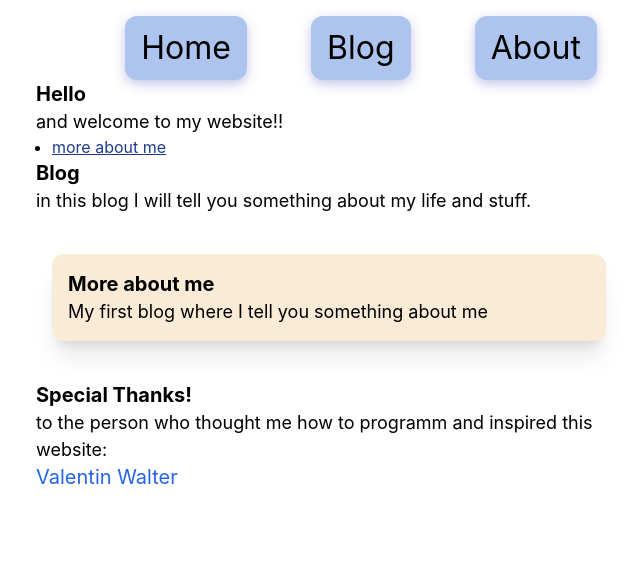
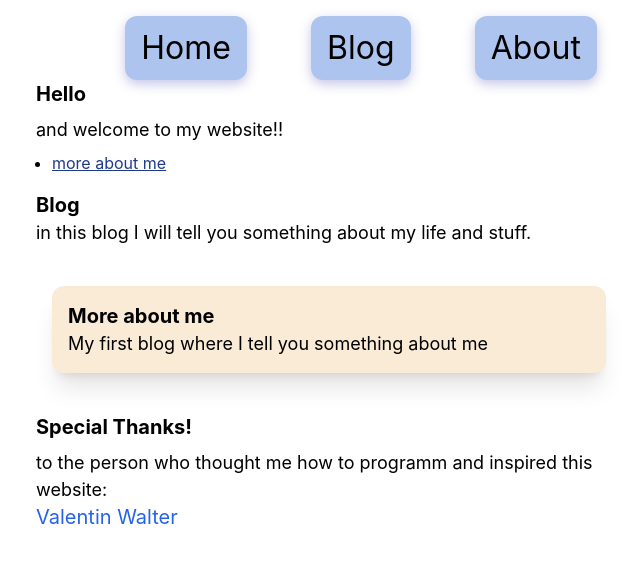
Before and after one commit to pat0245/pat0245.github.io, a Next.js app: page / in a window 1280 px wide. Shown: the top 562 px of the page, without its empty margins (311-951 px from the left). Built offline with nearby package versions, Linux system fonts and the light colour scheme.

Commit message:
Update index.jsx

```diff
--- a/pages/index.jsx
+++ b/pages/index.jsx
@@ -18,15 +18,15 @@ export default function Home() {
 
         <Container className="mt-20 mx-4">
           <h1 className="font-bold text-xl">Hello</h1>
-          <p className="text-l">and welcome to my website!!</p>
-          <ul className="list-disc mx-4 rotate-scale origin-left">
+          <p className="text-l mt-2">and welcome to my website!!</p>
+          <ul className="list-disc mx-4 rotate-scale origin-left mt-2">
             <li>
               <Link href="/about">
                 <a className="underline text-blue-900">more about me</a>
               </Link>
             </li>
           </ul>
-          <h1 className="font-bold text-xl">Blog</h1>
+          <h1 className="font-bold text-xl mt-4">Blog</h1>
           <p>in this blog I will tell you something about my life and stuff.</p>
           <div className="">
             <Link href="/myFirstBlog">
@@ -40,7 +40,7 @@ export default function Home() {
             </Link>
           </div>
           <h1 className="font-bold text-xl">Special Thanks!</h1>
-          <p>
+          <p className="mt-2">
             to the person who thought me how to programm and inspired this
             website:
           </p>
```
